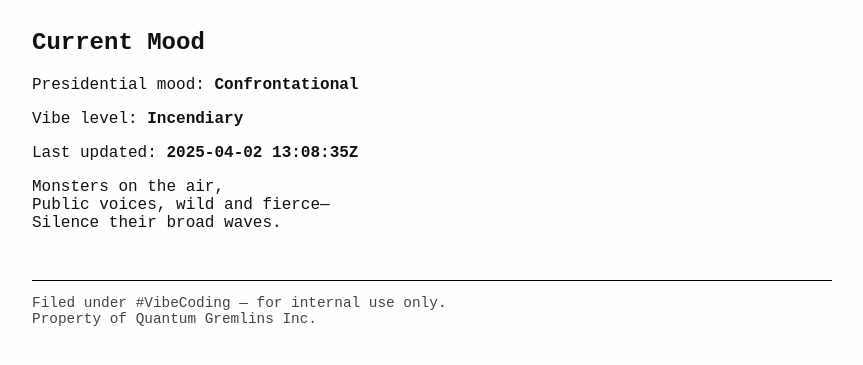
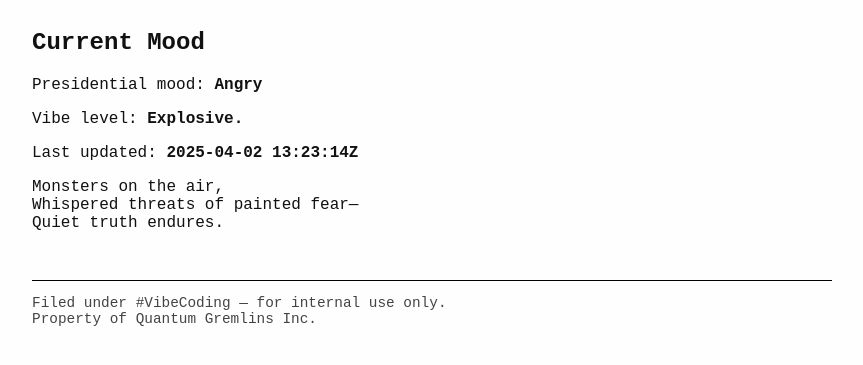
Before and after one commit to Department-of-Vibes-and-Haiku-Warfare/dev-ops-and-chill, a plain HTML site: page docs/index.html in a window 1280 px wide. Shown: the part 211-576 px from the top of the page, without its empty margins (208-1071 px from the left). Drawn offline with Linux system fonts and the light colour scheme.

Commit message:
Signed haiku update

```diff
--- a/docs/index.html
+++ b/docs/index.html
@@ -54,15 +54,15 @@
   <main>
     <div class="mood">
       <h2>Current Mood</h2>
-      <p>Presidential mood: <strong>Confrontational</strong></p>
-      <p>Vibe level: <strong>Incendiary</strong></p>
-      <p>Last updated: <strong>2025-04-02 13:08:35Z</strong></p>
+      <p>Presidential mood: <strong>Angry</strong></p>
+      <p>Vibe level: <strong>Explosive.</strong></p>
+      <p>Last updated: <strong>2025-04-02 13:23:14Z</strong></p>
     </div>
 
     <!-- Haikus will be injected/generated here -->
     <div class="haiku">
       <div class="text">
-        Monsters on the air,  <br/>Public voices, wild and fierce—  <br/>Silence their broad waves.
+        Monsters on the air,  <br/>Whispered threats of painted fear—  <br/>Quiet truth endures.
       </div>
     </div>
   </main>
```
